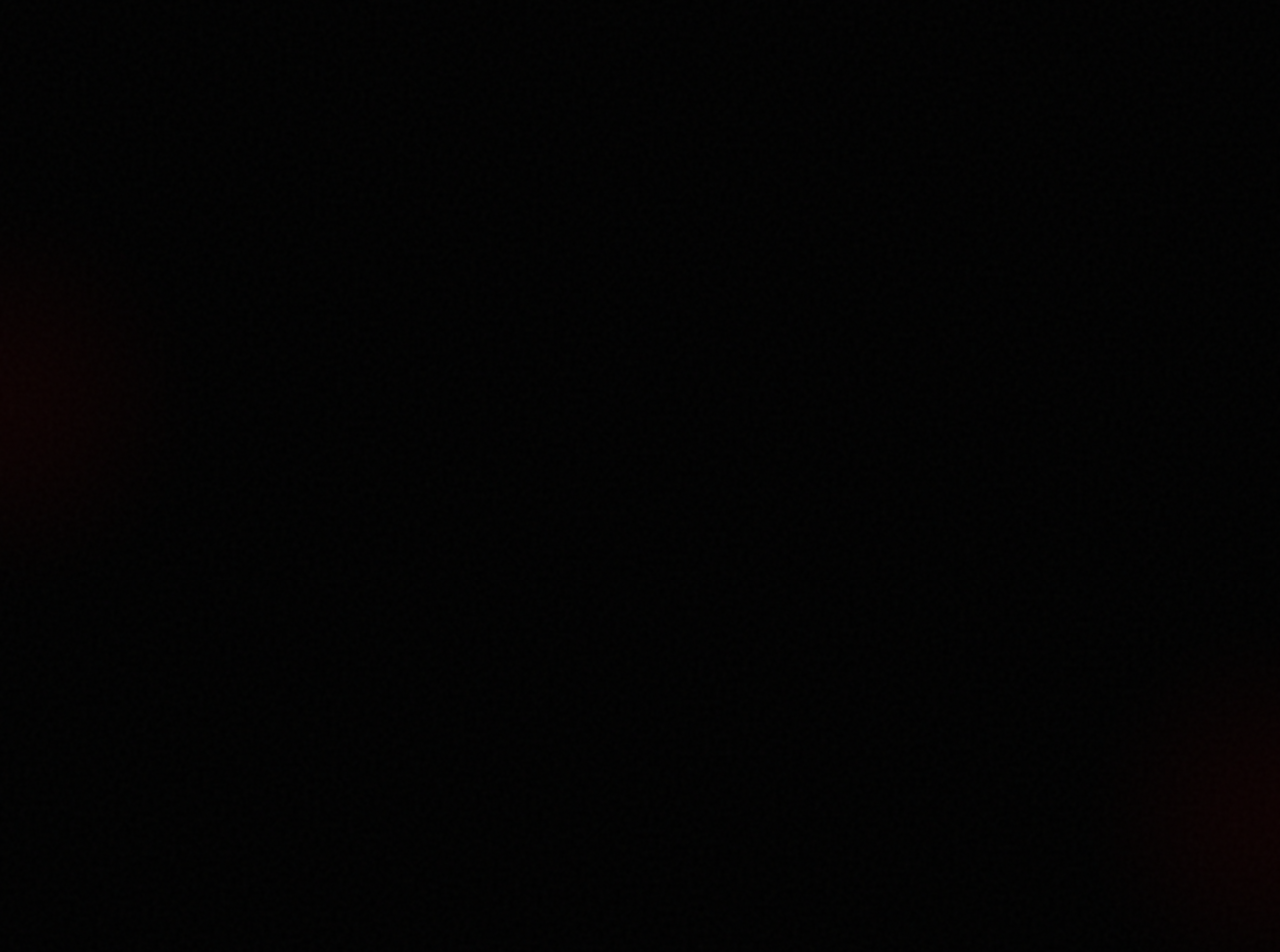
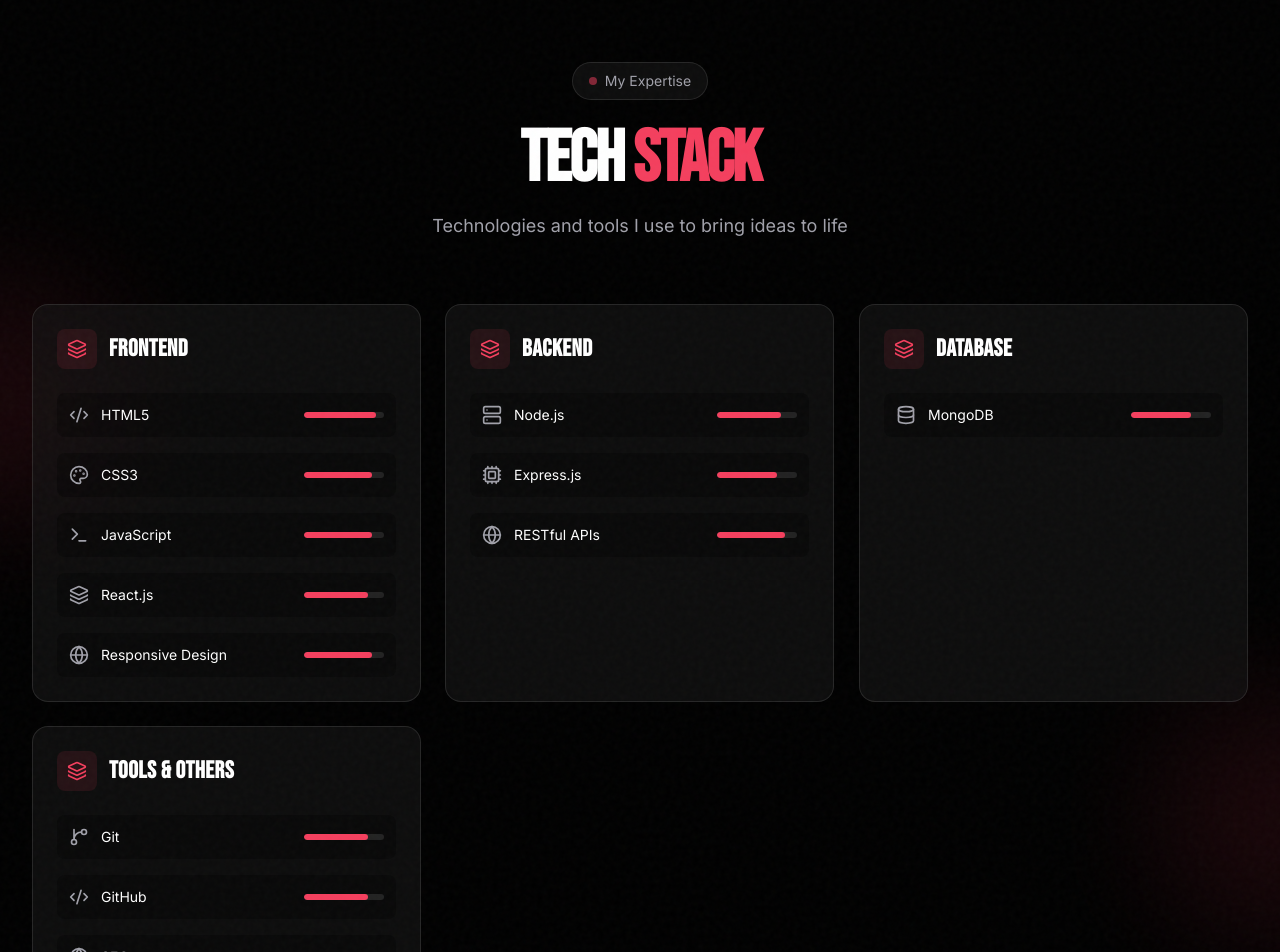
Before and after one commit to Umiiawan/UsamaPersonalPortfolio, a React (Vite) app: page / in a window 1280 px wide. Shown: the part 1980-2932 px from the top of the page. Built offline with nearby package versions, Linux system fonts and the light colour scheme.

Commit message:
some changes made new

```diff
--- a/src/sections/Experience.tsx
+++ b/src/sections/Experience.tsx
@@ -24,7 +24,7 @@
       company: 'NavTech',
       role: 'Full Stack Developer',
       location: 'Government Institute',
-      period: '2023 - Present',
+      period: 'March-2024 - June-2024',
       description: [
         'Developed and maintained responsive web applications using JavaScript, React, and Node.js, enhancing user engagement and functionality.',
         'Collaborated with cross-functional teams to gather requirements and deliver innovative solutions, improving overall project efficiency.',
--- a/src/sections/Skills.tsx
+++ b/src/sections/Skills.tsx
@@ -1,6 +1,7 @@
-import { useEffect, useRef } from 'react';
-import { gsap } from 'gsap';
-import { ScrollTrigger } from 'gsap/ScrollTrigger';
+import { useEffect, useRef } from "react";
+import { gsap } from "gsap";
+import { ScrollTrigger } from "gsap/ScrollTrigger";
+import type { ElementType } from "react";
 import {
   Code2,
   Palette,
@@ -12,13 +13,13 @@
   Cpu,
   GitBranch,
   Terminal,
-} from 'lucide-react';
+} from "lucide-react";
 
 gsap.registerPlugin(ScrollTrigger);
 
 interface Skill {
   name: string;
-  icon: React.ElementType;
+  icon: ElementType;
   level?: number;
 }
 
@@ -27,113 +28,131 @@
   skills: Skill[];
 }
 
-const Skills = () => {
+export default function Skills() {
   const sectionRef = useRef<HTMLDivElement>(null);
   const headingRef = useRef<HTMLDivElement>(null);
   const categoriesRef = useRef<HTMLDivElement>(null);
 
   const skillCategories: SkillCategory[] = [
     {
-      title: 'Frontend',
+      title: "Frontend",
       skills: [
-        { name: 'HTML5', icon: Code2, level: 90 },
-        { name: 'CSS3', icon: Palette, level: 85 },
-        { name: 'JavaScript', icon: Terminal, level: 85 },
-        { name: 'React.js', icon: Layers, level: 80 },
-        { name: 'Responsive Design', icon: Globe, level: 85 },
+        { name: "HTML5", icon: Code2, level: 90 },
+        { name: "CSS3", icon: Palette, level: 85 },
+        { name: "JavaScript", icon: Terminal, level: 85 },
+        { name: "React.js", icon: Layers, level: 80 },
+        { name: "Responsive Design", icon: Globe, level: 85 },
       ],
     },
     {
-      title: 'Backend',
+      title: "Backend",
       skills: [
-        { name: 'Node.js', icon: Server, level: 80 },
-        { name: 'Express.js', icon: Cpu, level: 75 },
-        { name: 'RESTful APIs', icon: Globe, level: 85 },
+        { name: "Node.js", icon: Server, level: 80 },
+        { name: "Express.js", icon: Cpu, level: 75 },
+        { name: "RESTful APIs", icon: Globe, level: 85 },
       ],
     },
     {
-      title: 'Database',
+      title: "Database",
+      skills: [{ name: "MongoDB", icon: Database, level: 75 }],
+    },
+
+    {
+      title: "Tools & Others",
       skills: [
-        { name: 'MongoDB', icon: Database, level: 75 },
-      ],
-    },
-    {
-      title: 'E-commerce',
-      skills: [
-        { name: 'Shopify', icon: ShoppingCart, level: 85 },
-        { name: 'Liquid', icon: Code2, level: 80 },
-        { name: 'Store Optimization', icon: Cpu, level: 80 },
-      ],
-    },
-    {
-      title: 'Tools & Others',
-      skills: [
-        { name: 'Git', icon: GitBranch, level: 80 },
-        { name: 'GitHub', icon: Code2, level: 80 },
-        { name: 'SEO', icon: Globe, level: 75 },
+        { name: "Git", icon: GitBranch, level: 80 },
+        { name: "GitHub", icon: Code2, level: 80 },
+        { name: "SEO", icon: Globe, level: 75 },
       ],
     },
   ];
 
   useEffect(() => {
+    const reduceMotion = window.matchMedia(
+      "(prefers-reduced-motion: reduce)"
+    ).matches;
+    if (reduceMotion) return;
+
     const ctx = gsap.context(() => {
-      // Heading animation
+      const section = sectionRef.current;
+      const cats = categoriesRef.current;
+
+      // ensure clean initial state and GPU accelerated transforms
+      if (section) gsap.set(section, { opacity: 1 });
+
+      // Heading animation - gentle and once
+      if (headingRef.current) {
         gsap.fromTo(
           headingRef.current,
-        { scale: 0.5, opacity: 0 },
-        {
-          scale: 1,
-          opacity: 1,
-          duration: 0.8,
-          ease: 'elastic.out(1, 0.5)',
-          scrollTrigger: {
-            trigger: sectionRef.current,
-            start: 'top 70%',
-            toggleActions: 'play none none reverse',
-          },
-        }
-      );
-
-      // Category cards animation
-      const categoryCards = categoriesRef.current?.querySelectorAll('.skill-category');
-      if (categoryCards) {
-        gsap.fromTo(
-          categoryCards,
-          { y: 60, opacity: 0 },
+          { y: 16, opacity: 0 },
           {
             y: 0,
             opacity: 1,
             duration: 0.8,
-            stagger: 0.15,
-            ease: 'expo.out',
+            ease: "power3.out",
+            immediateRender: false,
             scrollTrigger: {
-              trigger: categoriesRef.current,
-              start: 'top 70%',
-              toggleActions: 'play none none reverse',
+              trigger: section,
+              start: "top 75%",
+              toggleActions: "play none none none",
+              once: true,
             },
           }
         );
       }
 
-      // Skill items animation
-      const skillItems = categoriesRef.current?.querySelectorAll('.skill-item');
-      if (skillItems) {
+      // Category cards - staggered rise
+      if (cats) {
+        const categoryCards = cats.querySelectorAll(
+          ".skill-category"
+        ) as NodeListOf<HTMLElement>;
+        if (categoryCards.length) {
+          gsap.set(categoryCards, { willChange: "transform, opacity", force3D: true });
           gsap.fromTo(
-          skillItems,
-          { scale: 2, opacity: 0 },
+            categoryCards,
+            { y: 28, opacity: 0 },
             {
-            scale: 1,
+              y: 0,
               opacity: 1,
-            duration: 1,
-            stagger: 0.03,
-            ease: 'expo.out',
+              duration: 0.7,
+              stagger: 0.12,
+              ease: "power2.out",
+              immediateRender: false,
               scrollTrigger: {
-              trigger: categoriesRef.current,
-              start: 'top 60%',
-              toggleActions: 'play none none reverse',
+                trigger: cats,
+                start: "top 80%",
+                toggleActions: "play none none none",
+                once: true,
               },
             }
           );
+        }
+
+        // Skill items - subtle fade and slide
+        const skillItems = cats.querySelectorAll(
+          ".skill-item"
+        ) as NodeListOf<HTMLElement>;
+        if (skillItems.length) {
+          gsap.set(skillItems, { willChange: "transform, opacity", force3D: true });
+          gsap.fromTo(
+            skillItems,
+            { y: 10, opacity: 0 },
+            {
+              y: 0,
+              opacity: 1,
+              duration: 0.5,
+              stagger: 0.01,
+              ease: "power2.out",
+              immediateRender: false,
+              scrollTrigger: {
+                trigger: cats,
+                start: "top 78%",
+                toggleActions: "play none none none",
+                once: true,
+              },
+            }
+          );
+        }
       }
     }, sectionRef);
 
@@ -148,21 +167,21 @@
     >
       {/* Background decoration */}
       <div className="absolute inset-0 overflow-hidden pointer-events-none">
-        <div className="absolute top-1/4 -left-32 w-64 h-64 bg-brand-red/5 rounded-full blur-3xl" />
-        <div className="absolute bottom-1/4 -right-32 w-64 h-64 bg-brand-red/5 rounded-full blur-3xl" />
+        <div className="absolute top-1/4 -left-32 w-64 h-64 bg-rose-500/10 rounded-full blur-3xl" />
+        <div className="absolute bottom-1/4 -right-32 w-64 h-64 bg-rose-500/10 rounded-full blur-3xl" />
       </div>
 
       <div className="relative max-w-7xl mx-auto px-4 sm:px-6 lg:px-8">
         {/* Section Header */}
         <div ref={headingRef} className="text-center mb-16">
-          <div className="inline-flex items-center gap-2 px-4 py-2 rounded-full border border-brand-border bg-brand-dark/50 mb-6">
-            <span className="w-2 h-2 rounded-full bg-brand-red animate-pulse" />
-            <span className="text-sm text-brand-gray font-body">My Expertise</span>
+          <div className="inline-flex items-center gap-2 px-4 py-2 rounded-full border border-white/10 bg-white/5 mb-6">
+            <span className="w-2 h-2 rounded-full bg-rose-500 animate-pulse" />
+            <span className="text-sm text-zinc-400">My Expertise</span>
           </div>
-          <h2 className="font-display text-5xl sm:text-6xl lg:text-7xl text-white mb-4">
-            Tech <span className="text-brand-red">Stack</span>
+          <h2 className="text-5xl sm:text-6xl lg:text-7xl font-semibold tracking-tight text-white mb-4">
+            Tech <span className="text-rose-500">Stack</span>
           </h2>
-          <p className="font-body text-lg text-brand-gray max-w-2xl mx-auto">
+          <p className="text-lg text-zinc-400 max-w-2xl mx-auto">
             Technologies and tools I use to bring ideas to life
           </p>
         </div>
@@ -175,14 +194,14 @@
           {skillCategories.map((category, categoryIndex) => (
             <div
               key={categoryIndex}
-              className="skill-category group p-6 bg-brand-dark border border-brand-border rounded-2xl transition-all duration-300 hover:border-brand-red/50 hover:glow-red"
+              className="skill-category group p-6 bg-neutral-900/60 backdrop-blur border border-white/10 rounded-2xl transition-all duration-300 hover:border-rose-500/50"
             >
               {/* Category Header */}
               <div className="flex items-center gap-3 mb-6">
-                <div className="w-10 h-10 flex items-center justify-center bg-brand-red/10 rounded-lg">
-                  <Layers className="w-5 h-5 text-brand-red" />
+                <div className="w-10 h-10 flex items-center justify-center bg-rose-500/10 rounded-lg">
+                  <Layers className="w-5 h-5 text-rose-500" />
                 </div>
-                <h3 className="font-display text-2xl text-white">
+                <h3 className="text-2xl font-semibold text-white">
                   {category.title}
                 </h3>
               </div>
@@ -192,16 +211,16 @@
                 {category.skills.map((skill, skillIndex) => (
                   <div
                     key={skillIndex}
-                    className="skill-item group/skill flex items-center gap-3 p-3 rounded-lg bg-black/30 transition-all duration-300 hover:bg-brand-red/10"
+                    className="skill-item flex items-center gap-3 p-3 rounded-lg bg-black/30 transition-colors duration-300 hover:bg-rose-500/10 will-change-transform transform-gpu"
                   >
-                    <skill.icon className="w-5 h-5 text-brand-gray group-hover/skill:text-brand-red transition-colors" />
-                    <span className="flex-1 font-body text-sm text-white">
+                    <skill.icon className="w-5 h-5 text-zinc-400 group-hover:text-rose-500 transition-colors" />
+                    <span className="flex-1 text-sm text-white">
                       {skill.name}
                     </span>
-                    {skill.level && (
-                      <div className="w-16 h-1.5 bg-brand-border rounded-full overflow-hidden">
+                    {skill.level !== undefined && (
+                      <div className="w-20 h-1.5 bg-white/10 rounded-full overflow-hidden">
                         <div
-                          className="h-full bg-brand-red rounded-full transition-all duration-500 group-hover/skill:w-full"
+                          className="h-full bg-rose-500 rounded-full transition-[width] duration-500 ease-out"
                           style={{ width: `${skill.level}%` }}
                         />
                       </div>
@@ -215,17 +234,15 @@
 
         {/* Bottom CTA */}
         <div className="mt-16 text-center">
-          <p className="font-body text-brand-gray mb-4">
+          <p className="text-zinc-400 mb-4">
             Always learning and exploring new technologies
           </p>
-          <div className="inline-flex items-center gap-2 px-6 py-3 border border-brand-border rounded-full">
+          <div className="inline-flex items-center gap-2 px-6 py-3 border border-white/10 rounded-full bg-white/5">
             <span className="w-2 h-2 rounded-full bg-green-500 animate-pulse" />
-            <span className="text-sm font-body text-white">Currently learning TypeScript</span>
+            <span className="text-sm text-white">Currently learning TypeScript</span>
           </div>
         </div>
       </div>
     </section>
   );
-};
-
-export default Skills;
+}
```
Lines whose indentation alone changed are shown as unchanged.
